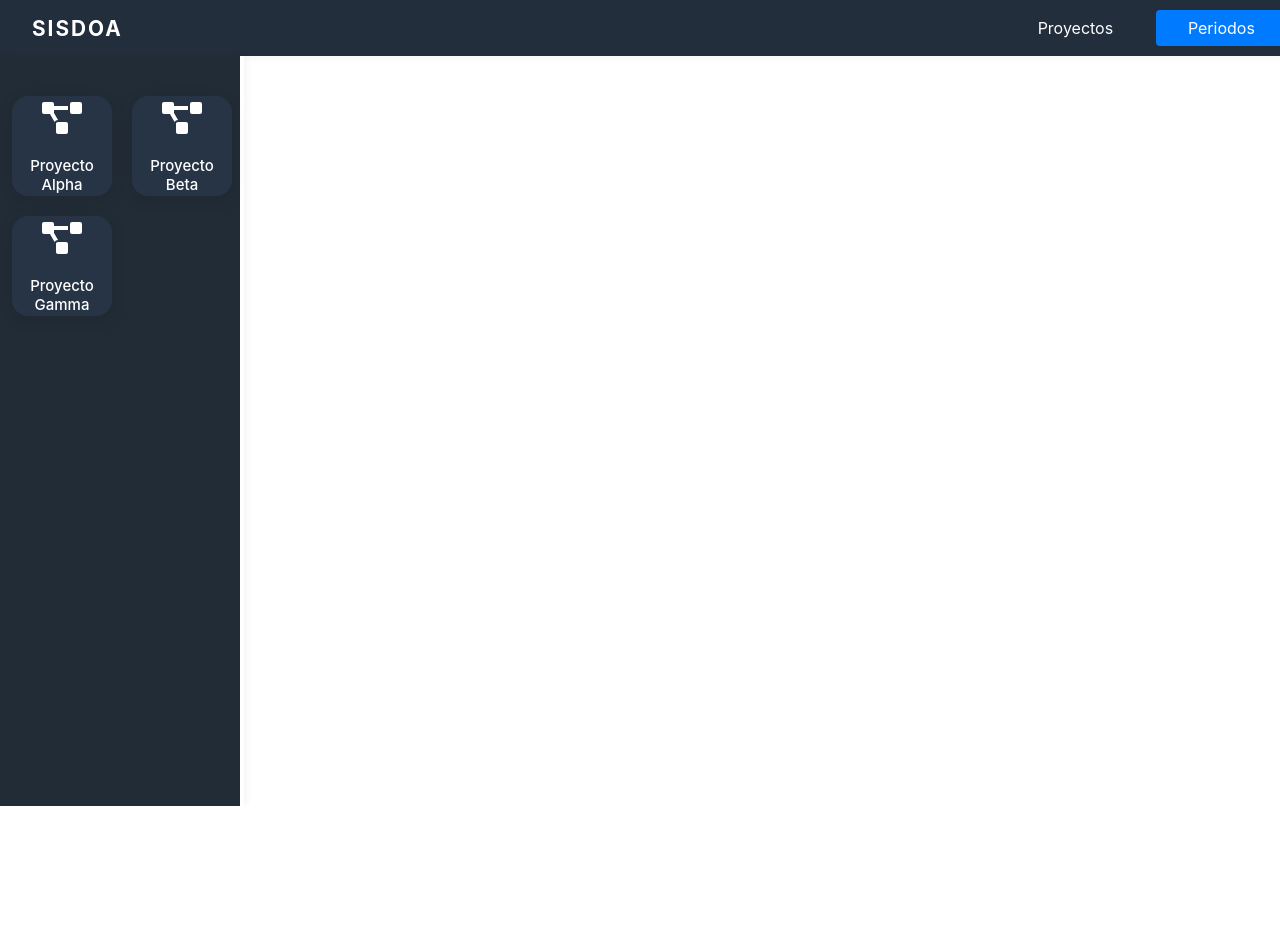
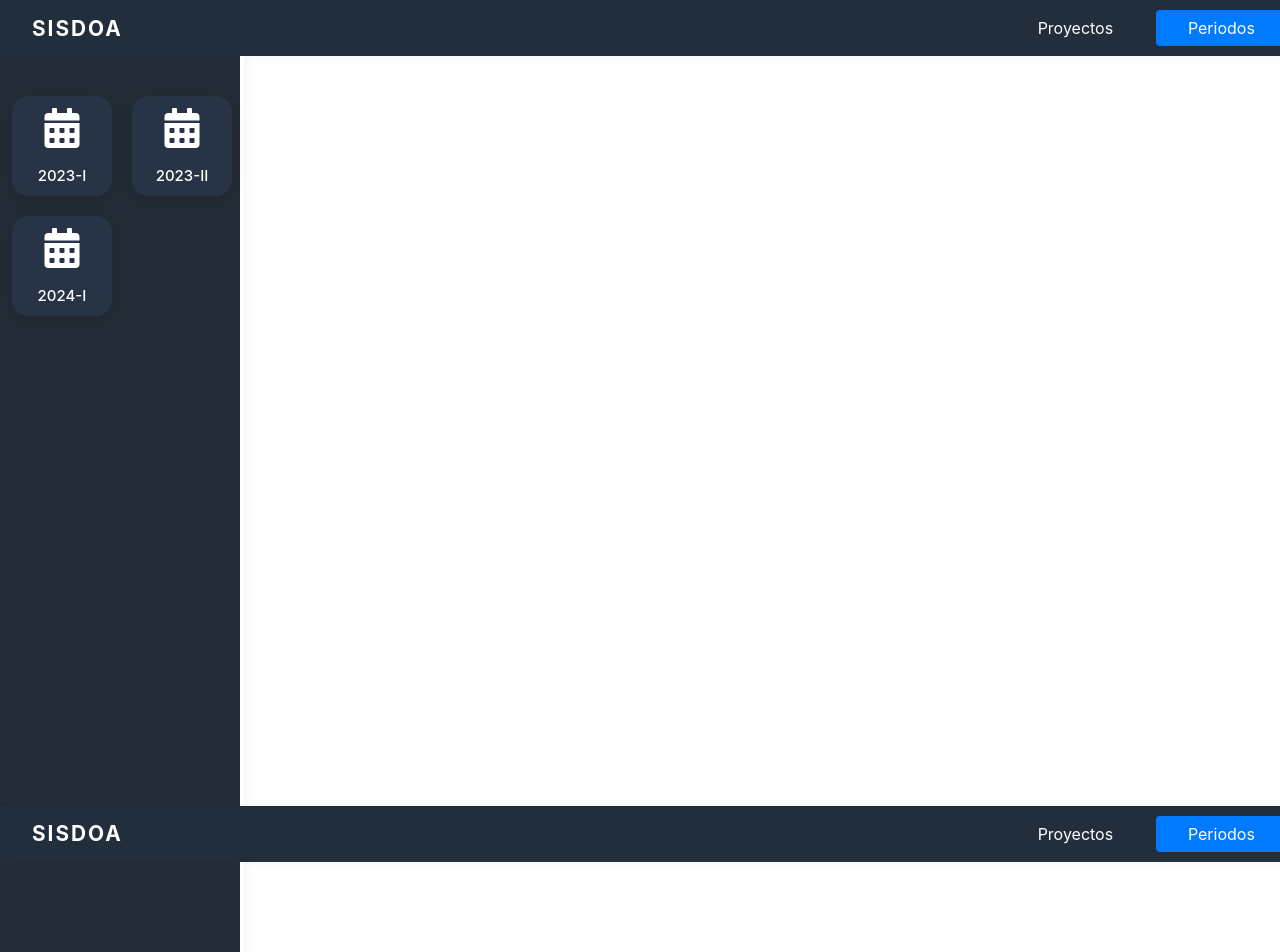
Before and after one commit to Sistemas-AJ/SISDOA, a React (Create React App) app in the folder Frontend/: page /periodos in a window 1280 px wide. Shown: the top 952 px of the page. Before the commit the page ends 806 px from the top, so only its background shows below. Built offline with nearby package versions, Linux system fonts and the light colour scheme.

Commit message:
Avances en componentes de la interfaz de usuario en periodos y proyectos

```diff
--- a/Frontend/src/App.js
+++ b/Frontend/src/App.js
@@ -1,14 +1,33 @@
 import './App.css';
 import React from 'react';
 import { BrowserRouter as Router, Routes, Route } from 'react-router-dom';
+
 import BarraInferior from './components/BarraInferior/BarraInferior';
-import Slidebar from './components/Slidebar/Slidebar'; // <-- AGREGA ESTA LÍNEA
+
+import Periodos from './pages/Periodo/periodos';
+import PeriodosSlidebar from './pages/Periodo/PeriodosSlidebar';
+import Proyectos from './pages/Proyecto/proyectos';
+import ProyectosSlidebar from './pages/Proyecto/ProyectosSlidebar';
+
 
 function App() {
   return (
     <Router>
       <BarraInferior />
-      <Slidebar />
+      <Routes>
+        <Route path="/periodos" element={
+          <>
+            <PeriodosSlidebar />
+            <Periodos />
+          </>
+        } />
+        <Route path="/proyectos" element={
+          <>
+            <ProyectosSlidebar />
+            <Proyectos />
+          </>
+        } />
+      </Routes>
     </Router>
   );
 }
--- a/Frontend/src/components/Slidebar/Slidebar.jsx
+++ b/Frontend/src/components/Slidebar/Slidebar.jsx
@@ -1,24 +1,17 @@
 import React from "react";
 import "./Slidebar.css";
 import Card from "../Card/Card";
-import { FaProjectDiagram } from "react-icons/fa"; // Ícono de proyecto
 
-const proyectos = [
-  { id: 1, nombre: "Proyecto Alpha" },
-  { id: 2, nombre: "Proyecto Beta" },
-  { id: 3, nombre: "Proyecto Gamma" },
-];
-
-const Slidebar = () => {
+const Slidebar = ({ items = [], icon: IconComponent, onItemClick }) => {
   return (
     <div className="slidebar">
       <div className="slidebar-cards">
-        {proyectos.map((proyecto) => (
+        {items.map((item) => (
           <Card
-            key={proyecto.id}
-            icon={<FaProjectDiagram />}
-            title={proyecto.nombre}
-            onClick={() => alert(`Seleccionaste ${proyecto.nombre}`)}
+            key={item.id}
+            icon={IconComponent ? <IconComponent /> : null}
+            title={item.nombre}
+            onClick={() => onItemClick && onItemClick(item)}
           />
         ))}
       </div>
--- /dev/null
+++ b/Frontend/src/pages/Periodo/PeriodosSlidebar.jsx
@@ -0,0 +1,19 @@
+import React from "react";
+import Slidebar from "../../components/Slidebar/Slidebar";
+import { FaCalendarAlt } from "react-icons/fa";
+
+const periodos = [
+  { id: 1, nombre: "2023-I" },
+  { id: 2, nombre: "2023-II" },
+  { id: 3, nombre: "2024-I" },
+];
+
+const PeriodosSlidebar = () => (
+  <Slidebar
+    items={periodos}
+    icon={FaCalendarAlt}
+    onItemClick={(item) => alert(`Seleccionaste el periodo ${item.nombre}`)}
+  />
+);
+
+export default PeriodosSlidebar;
--- /dev/null
+++ b/Frontend/src/pages/Periodo/periodos.jsx
@@ -0,0 +1,15 @@
+import React from 'react';
+import { Route } from 'react-router-dom'; // <-- Agrega esto si usas <Route>
+import BarraInferior from '../../components/BarraInferior/BarraInferior';
+import Slidebar from '../../components/Slidebar/Slidebar';
+
+function periodos() {
+  return (
+    <>
+      <BarraInferior />
+      <Slidebar />
+    </>
+  );
+}
+
+export default periodos;
--- /dev/null
+++ b/Frontend/src/pages/Proyecto/ProyectosSlidebar.jsx
@@ -0,0 +1,19 @@
+import React from "react";
+import Slidebar from "../../components/Slidebar/Slidebar";
+import { FaProjectDiagram } from "react-icons/fa";
+
+const proyectos = [
+  { id: 1, nombre: "Proyecto Alpha" },
+  { id: 2, nombre: "Proyecto Beta" },
+  { id: 3, nombre: "Proyecto Gamma" },
+];
+
+const ProyectosSlidebar = () => (
+  <Slidebar
+    items={proyectos}
+    icon={FaProjectDiagram}
+    onItemClick={(item) => alert(`Seleccionaste ${item.nombre}`)}
+  />
+);
+
+export default ProyectosSlidebar;
--- /dev/null
+++ b/Frontend/src/pages/Proyecto/proyectos.jsx
@@ -0,0 +1,15 @@
+import React from 'react';
+import { Route } from 'react-router-dom'; // <-- Agrega esto si usas <Route>
+import BarraInferior from '../../components/BarraInferior/BarraInferior';
+import Slidebar from '../../components/Slidebar/Slidebar';
+
+function Proyectos() {
+  return (
+    <>
+      <BarraInferior />
+      <Slidebar />
+    </>
+  );
+}
+
+export default Proyectos;
```
Also changed, not shown: Frontend/src/features/Periodo/PeriodoItem.css (deleted), Frontend/src/features/Periodo/PeriodoItem.jsx (deleted), Frontend/src/features/Proyecto/ProyectoItem.css (deleted), Frontend/src/features/Proyecto/ProyectoItem.jsx (deleted).
